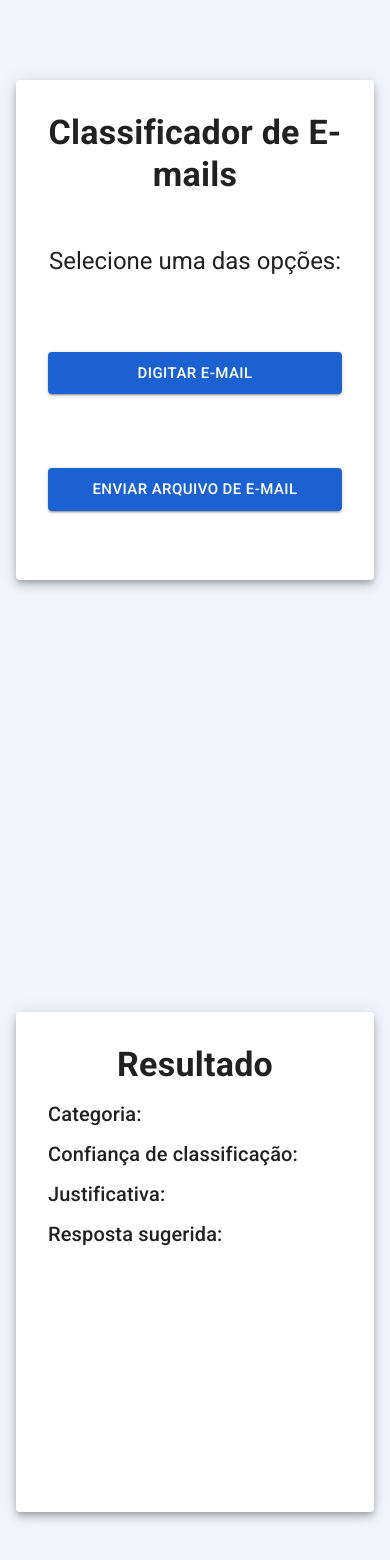
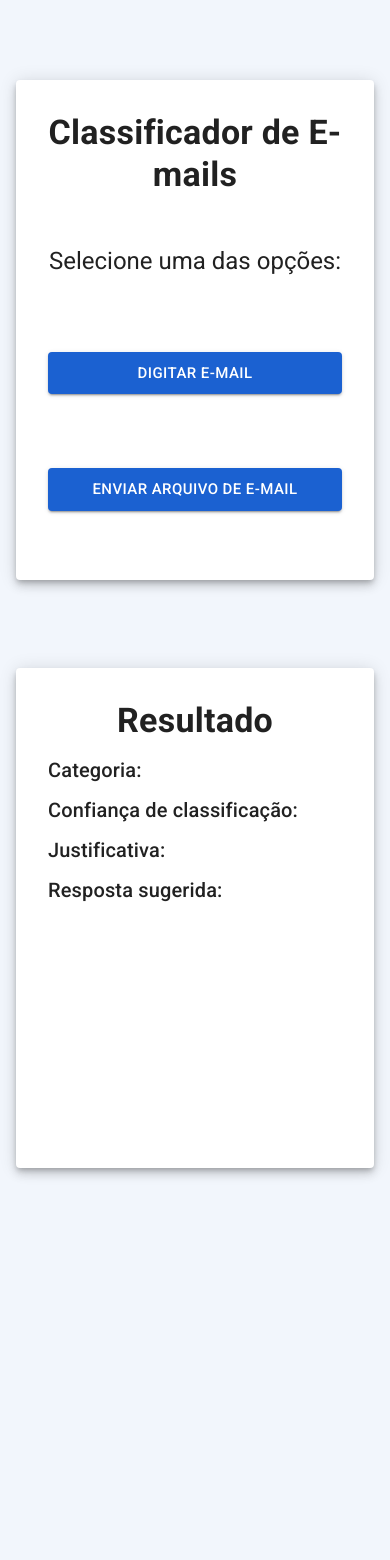
Before and after one commit to KaiqueIvo04/email-classifier, a React (Vite) app in the folder frontend-email-classifier/: page / in a window 390 px wide. Shown: the top 1560 px of the page. After the commit the page ends 1248 px from the top, so only its background shows below. Built offline with nearby package versions, Linux system fonts and the light colour scheme; no server answers.

Commit message:
Chore: Add auto scroll in mobile screens

```diff
--- a/frontend-email-classifier/src/App.tsx
+++ b/frontend-email-classifier/src/App.tsx
@@ -1,7 +1,7 @@
 import { Box, Button, Container, Grid, Paper, Typography } from "@mui/material"
 import { EmailForm } from "./components/EmailForm"
 import { Result } from "./components/Result"
-import { useState } from "react"
+import { useRef, useState } from "react"
 import api from "./services/api";
 import { Route, Routes, useLocation } from "react-router-dom";
 import { FileForm } from "./components/FileForm";
@@ -26,9 +26,15 @@ function App() {
   const [message, setMessage] = useState("");
   const [severity, setSeverity] = useState<"success" | "error">("success");
 
-  // se não estiver na rota início => esconder botões de escolha
+  // Se não estiver na rota início => esconder botões de escolha
   const location = useLocation();
   const hideButtons: boolean = location.pathname !== "/";
+
+  // Rolagem automática
+  const sectionRef = useRef<HTMLDivElement>(null)
+  const scrollToSection = () => {
+    sectionRef.current?.scrollIntoView({ behavior: "smooth" });
+  };
 
   // Handlers
   const handleCloseSnackbar = () => setOpen(false);
@@ -42,6 +48,7 @@ function App() {
         setApiResponse(response.data)
         setMessage("Texto de e-mail enviado com sucesso!")
         setSeverity("success")
+        scrollToSection()
       })
       .catch((err) => {
         setMessage("Erro ao enviar requisição: " + err.message)
@@ -64,6 +71,7 @@ function App() {
         setApiResponse(response.data)
         setMessage(`Arquivo ${file.name} enviado com sucesso!`)
         setSeverity("success")
+        scrollToSection()
       })
       .catch((err) => {
         setMessage("Erro ao enviar requisição: " + err.message)
@@ -77,11 +85,11 @@ function App() {
 
   return (
     <Container maxWidth="lg">
-      <Grid container spacing={{ xs: 1, sm: 2, md: 3 }}>
+      <Grid container columnSpacing={{ xs: 1, sm: 2, md: 3 }} rowSpacing={{ xs: 1, sm: 2, md: 3 }}>
         <Grid size={{ xs: 12, md: 6 }}>
           <Box
             sx={{
-              minHeight: "100vh",
+              minHeight: "100%",
               mt: 10,
               display: "flex",
               justifyContent: "center"
@@ -155,8 +163,9 @@ function App() {
         </Grid>
         <Grid size={{ xs: 12, md: 6 }}>
           <Box
+            ref={sectionRef}
             sx={{
-              minHeight: "100vh",
+              minHeight: "100%",
               mt: 10,
               display: "flex",
               justifyContent: "center"
```
